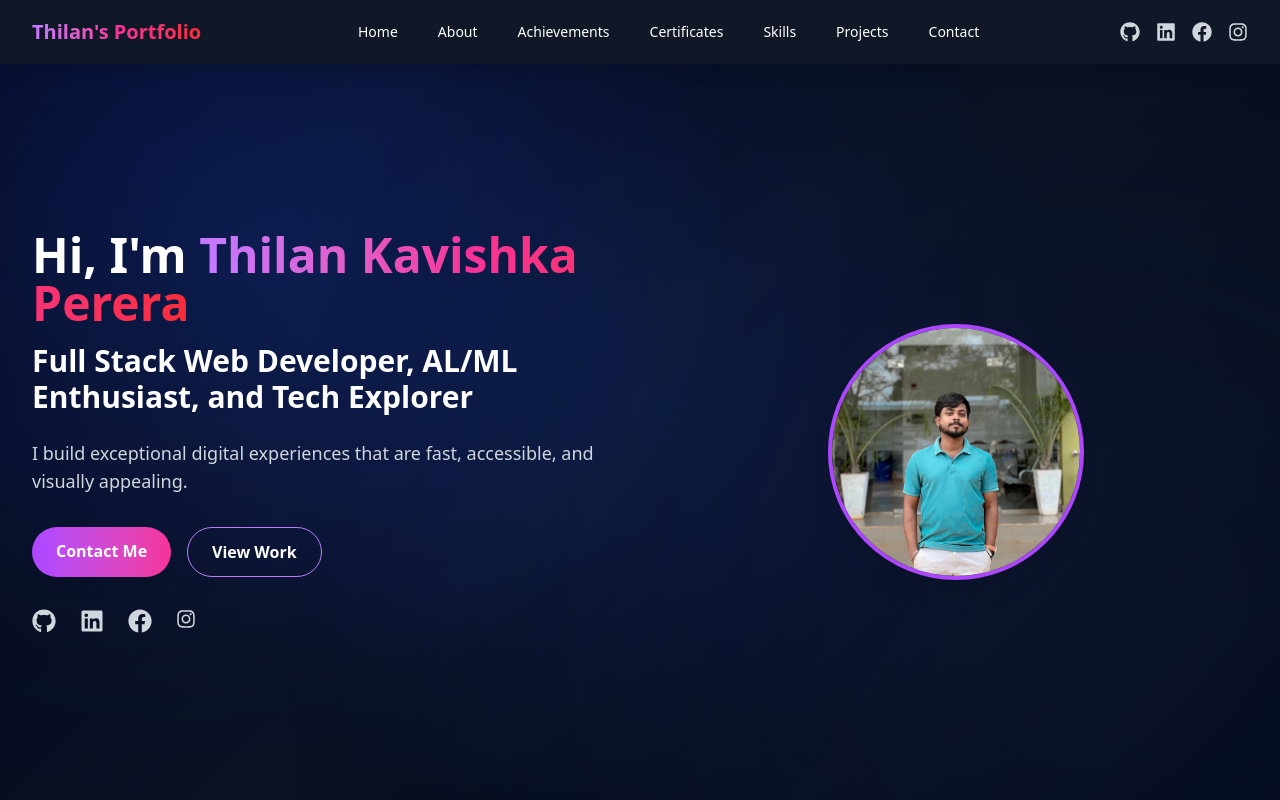
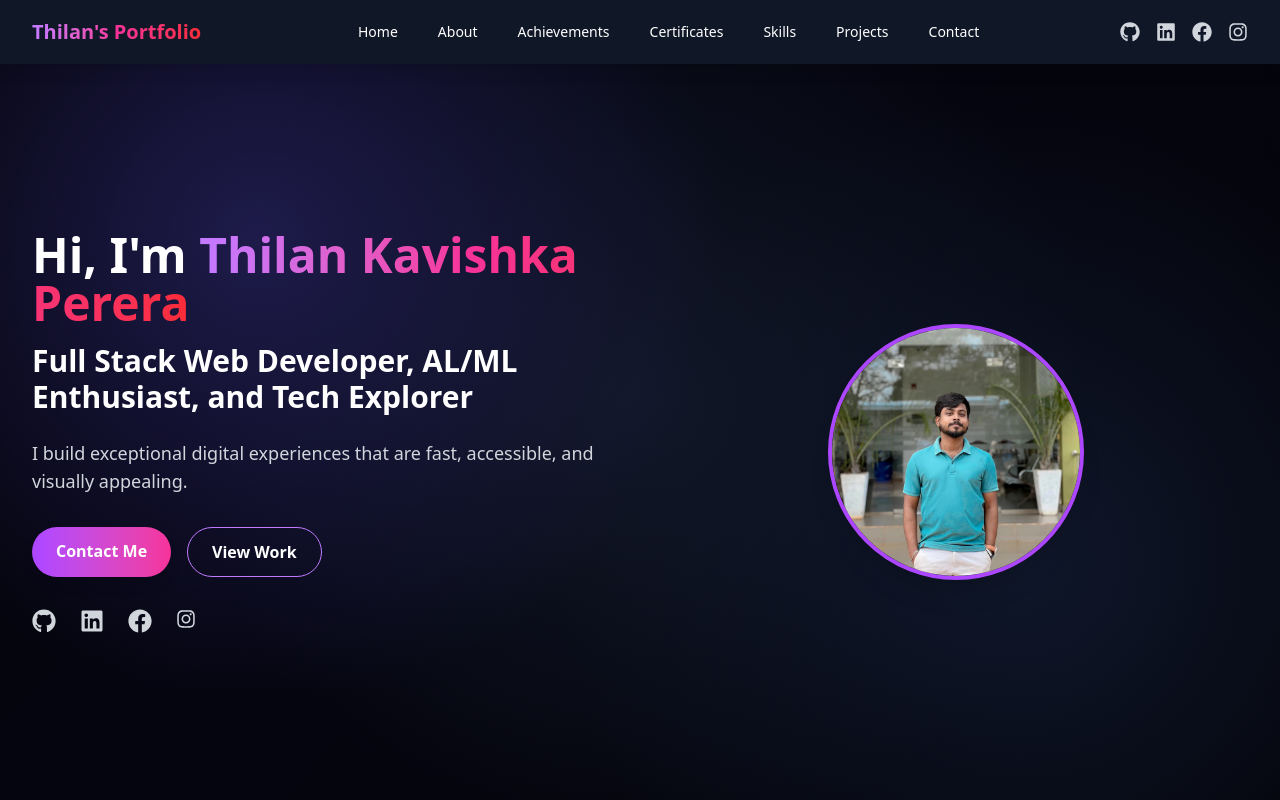
Before and after one commit to Thilankavishka/Portfolio-, a React (Vite) app: page / in a window 1280 px wide. Shown: the top 800 px of the page. Built offline with nearby package versions, Linux system fonts and the light colour scheme.

Commit message:
Change Background

```diff
--- a/src/App.jsx
+++ b/src/App.jsx
@@ -13,26 +13,20 @@ import { Analytics } from "@vercel/analytics/react";
 function App() {
   return (
     <div className="relative min-h-screen text-white overflow-hidden">
-      {/* 🔵 DARK BLUE GALAXY BACKGROUND */}
+      {/* 🌌 FULL GALAXY BACKGROUND */}
       <div
         className="fixed inset-0 -z-10"
         style={{
           background: `
-            radial-gradient(circle at 20% 30%, rgba(30,64,175,0.25) 0%, transparent 40%),
-            radial-gradient(circle at 80% 70%, rgba(15,23,42,0.40) 0%, transparent 50%),
-            radial-gradient(circle at 50% 50%, rgba(29,78,216,0.15) 0%, transparent 60%),
-            linear-gradient(135deg, #020617 0%, #0b1120 50%, #030712 100%)
+            radial-gradient(circle at 20% 30%, #1e1b4b 0%, transparent 40%),
+            radial-gradient(circle at 80% 70%, #0f172a 0%, transparent 40%),
+            radial-gradient(circle at 50% 50%, #111827 0%, transparent 60%),
+            linear-gradient(135deg, #020204 0%, #050510 40%, #030308 100%)
           `,
         }}
       />
 
-      {/* 🔵 Soft Blue Glow (Top Left) */}
-      <div className="fixed -top-40 -left-40 w-[700px] h-[700px] bg-blue-800 opacity-20 rounded-full blur-[220px] -z-10" />
-
-      {/* 🔵 Deep Navy Glow (Bottom Right) */}
-      <div className="fixed -bottom-40 -right-40 w-[700px] h-[700px] bg-blue-900 opacity-20 rounded-full blur-[220px] -z-10" />
-
-      {/* 🌟 Content */}
+      {/* Content */}
       <div className="relative z-10">
         <Navbar />
         <Hero />
```
